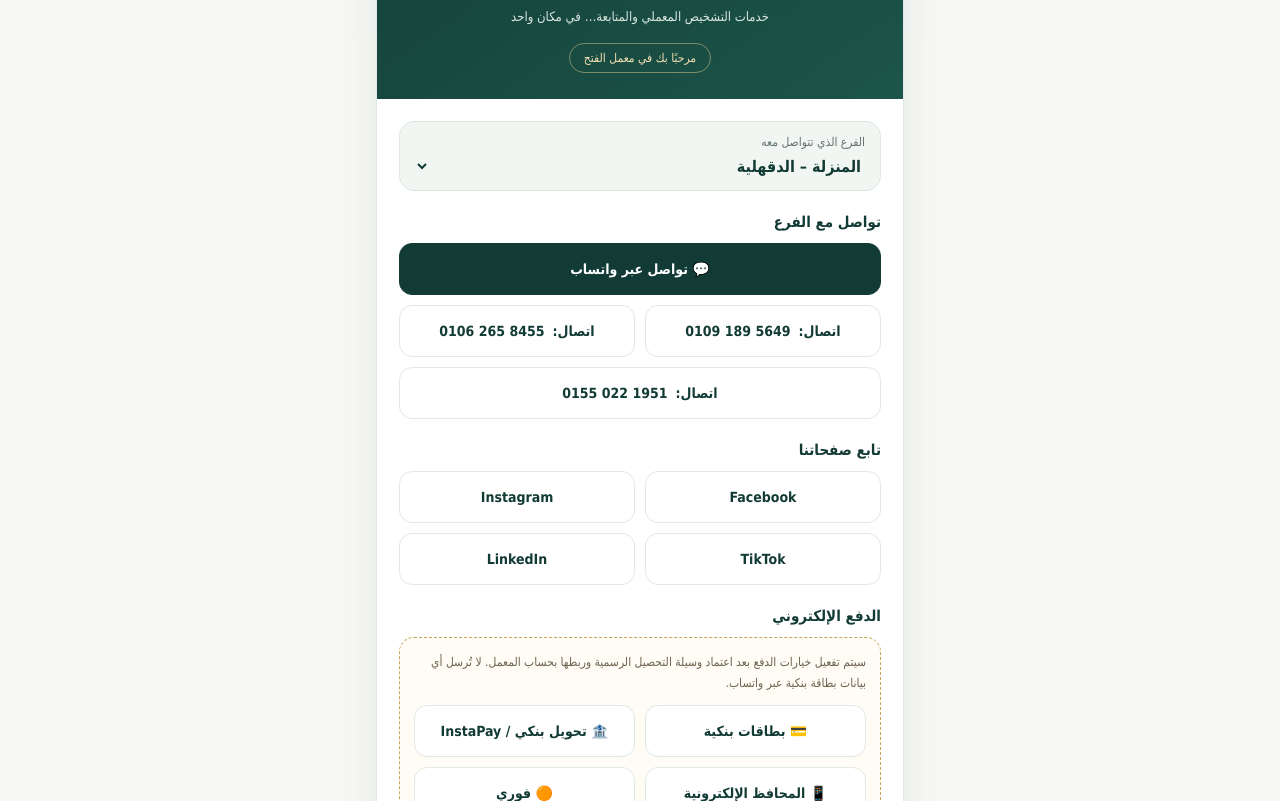
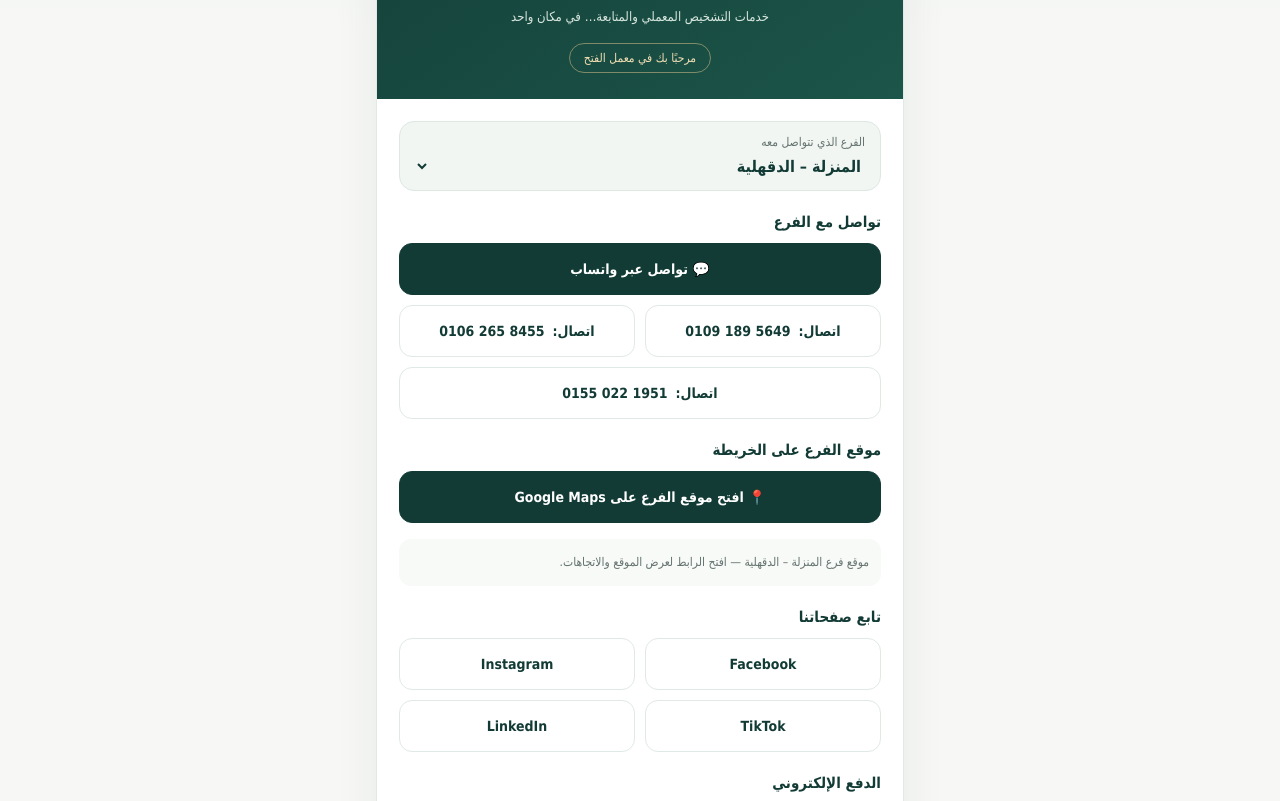
Before and after one commit to elfat7-lab/elfat7-lab, a plain HTML site: page index.html in a window 1280 px wide. Shown: the part 299-1100 px from the top of the page. Drawn offline with Linux system fonts and the light colour scheme.

Commit message:
Fix dynamic Google Maps branch link

```diff
--- a/index.html
+++ b/index.html
@@ -57,6 +57,11 @@ a.gold{background:#fbf7ed;border-color:#eadbb8;color:#72591f}
 <a class="btn" id="call2" href="tel:+201062658455">اتصال: <span class="phone">0106 265 8455</span></a>
 <a class="btn full" id="call3" href="tel:+201550221951">اتصال: <span class="phone">0155 022 1951</span></a>
 </div>
+<h2 class="section-title">موقع الفرع على الخريطة</h2>
+<div class="grid">
+<a class="btn primary full" id="mapLink" href="#" target="_blank" rel="noopener noreferrer">📍 افتح موقع الفرع على Google Maps</a>
+</div>
+<p class="note" id="mapHint">اضغط لعرض موقع الفرع والاتجاهات إليه.</p>
 <h2 class="section-title">تابع صفحاتنا</h2>
 <div class="grid">
 <a class="btn" href="https://www.facebook.com/Elfat7.Lab" target="_blank" rel="noopener">Facebook</a>
@@ -100,8 +105,9 @@ function apply(){
  document.getElementById('call1').href='tel:+201091895649';
  document.getElementById('call2').href='tel:+201062658455';
  document.getElementById('call3').href='tel:+201550221951';
-}document.getElementById('mapLink').href=b.url;
-document.getElementById('mapHint').textContent=b.hint+' — افتح الرابط لعرض الموقع والاتجاهات.';
+ document.getElementById('mapLink').href=b.url;
+ document.getElementById('mapHint').textContent=b.hint+' — افتح الرابط لعرض الموقع والاتجاهات.';
+}
 branch.addEventListener('change',apply);apply();
 </script>
 </body></html>
```
